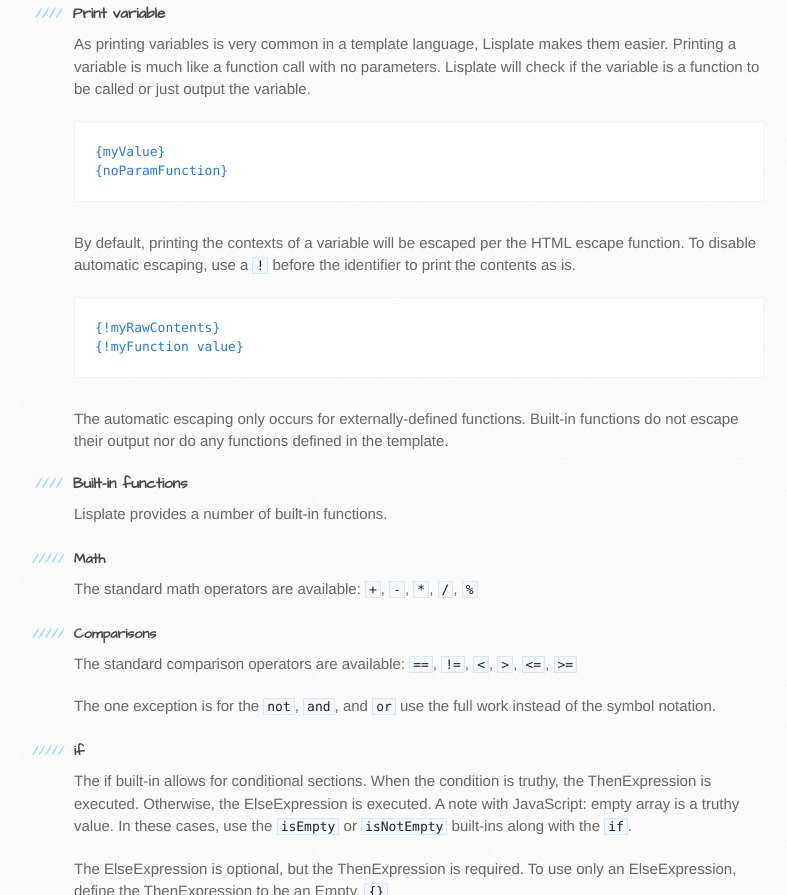
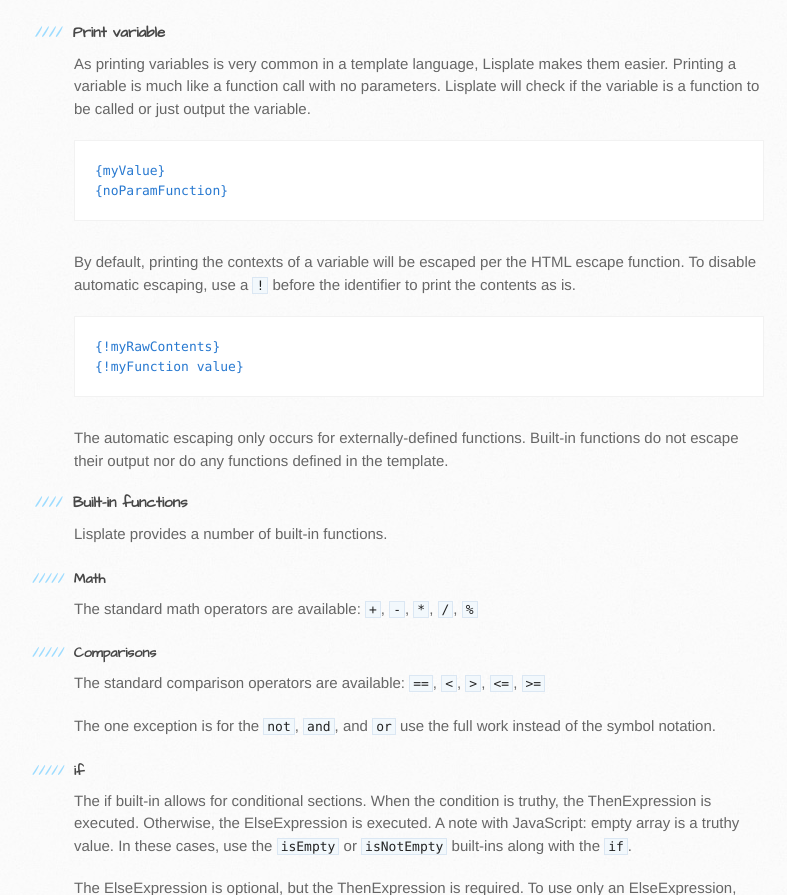
Before and after one commit to lisplate/lisplate, a plain HTML site: page index.html in a window 1280 px wide. Shown: the part 4024-4919 px from the top of the page, without its empty margins (96-883 px from the left). Drawn offline with Linux system fonts and the light colour scheme.

Commit message:
Create gh-pages branch via GitHub

```diff
--- a/index.html
+++ b/index.html
@@ -196,6 +196,7 @@
 The syntax is similar to Clojure, but using <code>()</code> instead of <code>{}</code>.</p>
 
 <pre><code>(:key value :two {+ 3 5} :myfn {fn (a b) {- a b}})
+(:)
 </code></pre>
 
 <h3>
@@ -258,7 +259,7 @@
 <a id="comparisons" class="anchor" href="#comparisons" aria-hidden="true"><span aria-hidden="true" class="octicon octicon-link"></span></a>Comparisons</h5>
 
 <p>The standard comparison operators are available:
-<code>==</code>, <code>!=</code>, <code>&lt;</code>, <code>&gt;</code>, <code>&lt;=</code>, <code>&gt;=</code></p>
+<code>==</code>, <code>&lt;</code>, <code>&gt;</code>, <code>&lt;=</code>, <code>&gt;=</code></p>
 
 <p>The one exception is for the <code>not</code>, <code>and</code>, and <code>or</code>
 use the full work instead of the symbol notation.</p>
```
Also changed, not shown: params.json (+1 -1 lines).
